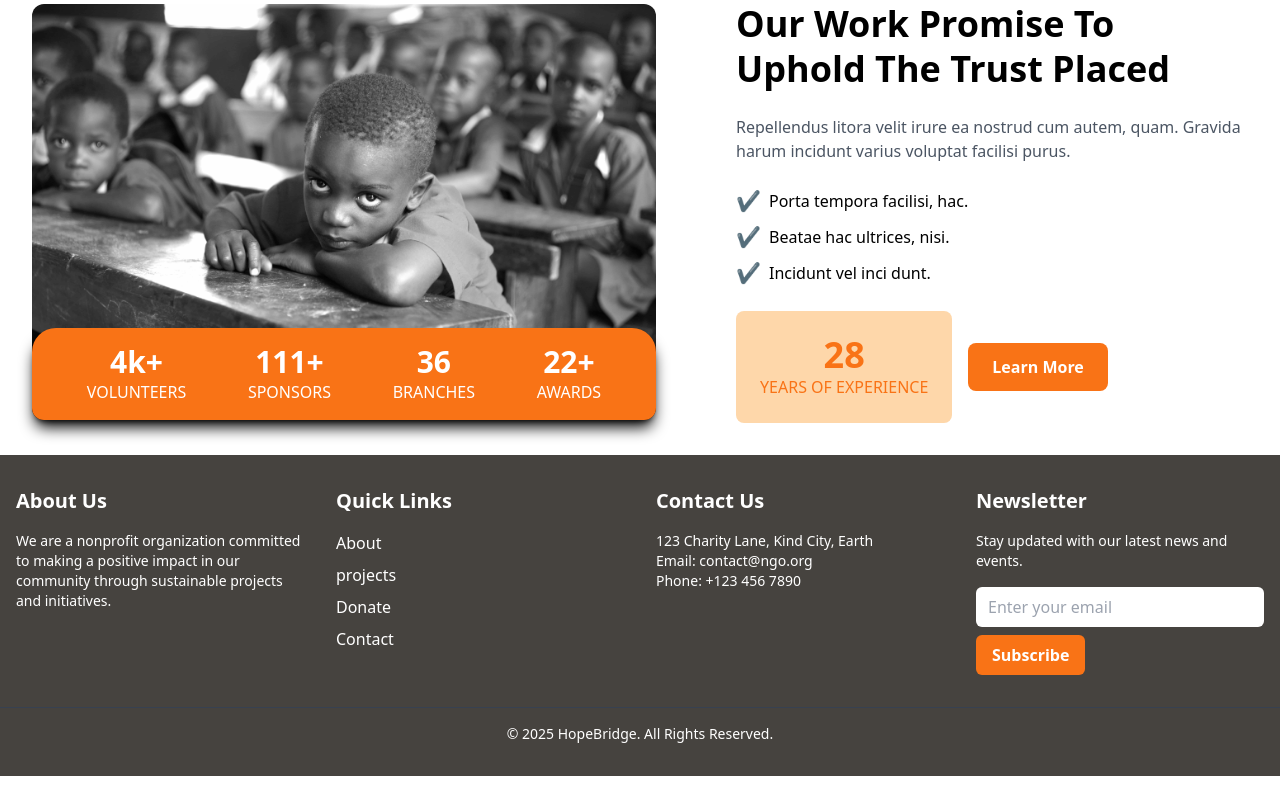
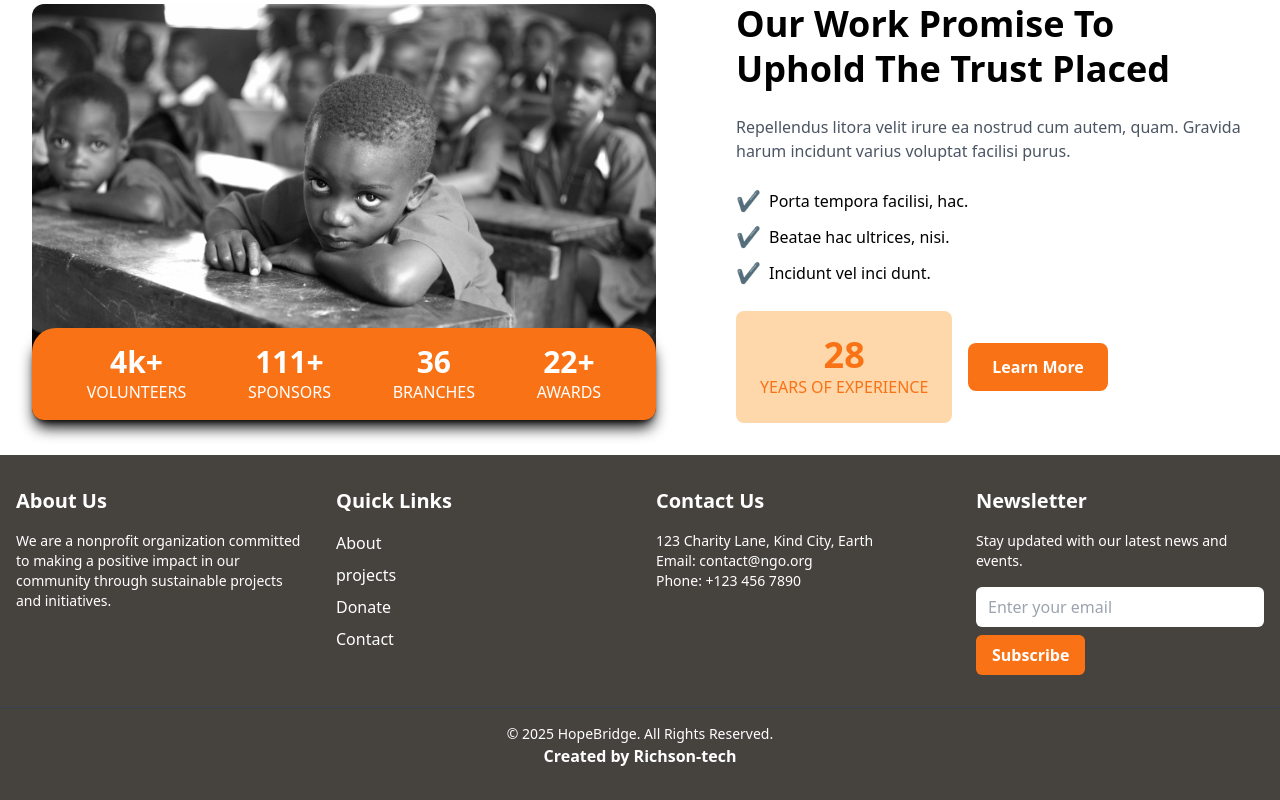
Before and after one commit to Richson-Tech/hope-bridge, a Next.js app: page / in a window 1280 px wide. Shown: the part 1767-2567 px from the top of the page. Before the commit the page ends 2543 px from the top, so only its background shows below. Built offline with nearby package versions, Linux system fonts and the light colour scheme.

Commit message:
added mods to the footer

```diff
--- a/src/components/layouts/Footer.jsx
+++ b/src/components/layouts/Footer.jsx
@@ -34,7 +34,10 @@ export default function Footer() {
           <h3 className="text-xl font-semibold mb-4">Quick Links</h3>
           <ul className="space-y-2">
             <li>
-              <a href="/about" className="hover:underline hover:text-orange-500">
+              <a
+                href="/about"
+                className="hover:underline hover:text-orange-500"
+              >
                 About
               </a>
             </li>
@@ -82,7 +85,8 @@ export default function Footer() {
       <div className="border-t border-gray-700 mt-8 pt-4 text-center">
         <p className="text-sm">
           © {new Date().getFullYear()} HopeBridge. All Rights Reserved.
-        </p>
+              </p>
+              <p className="font-semibold">Created by Richson-tech</p>
       </div>
     </footer>
   );
```
